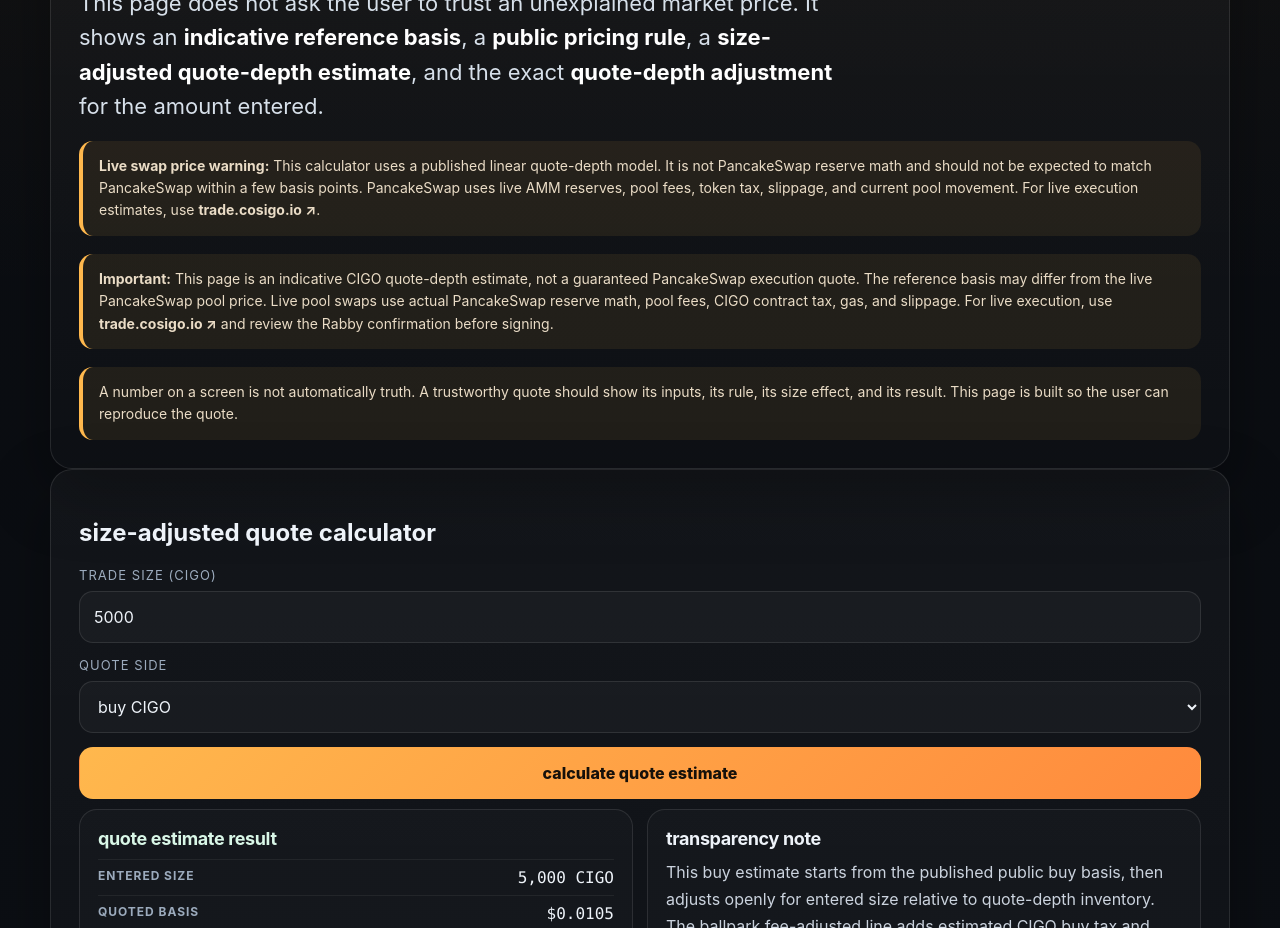
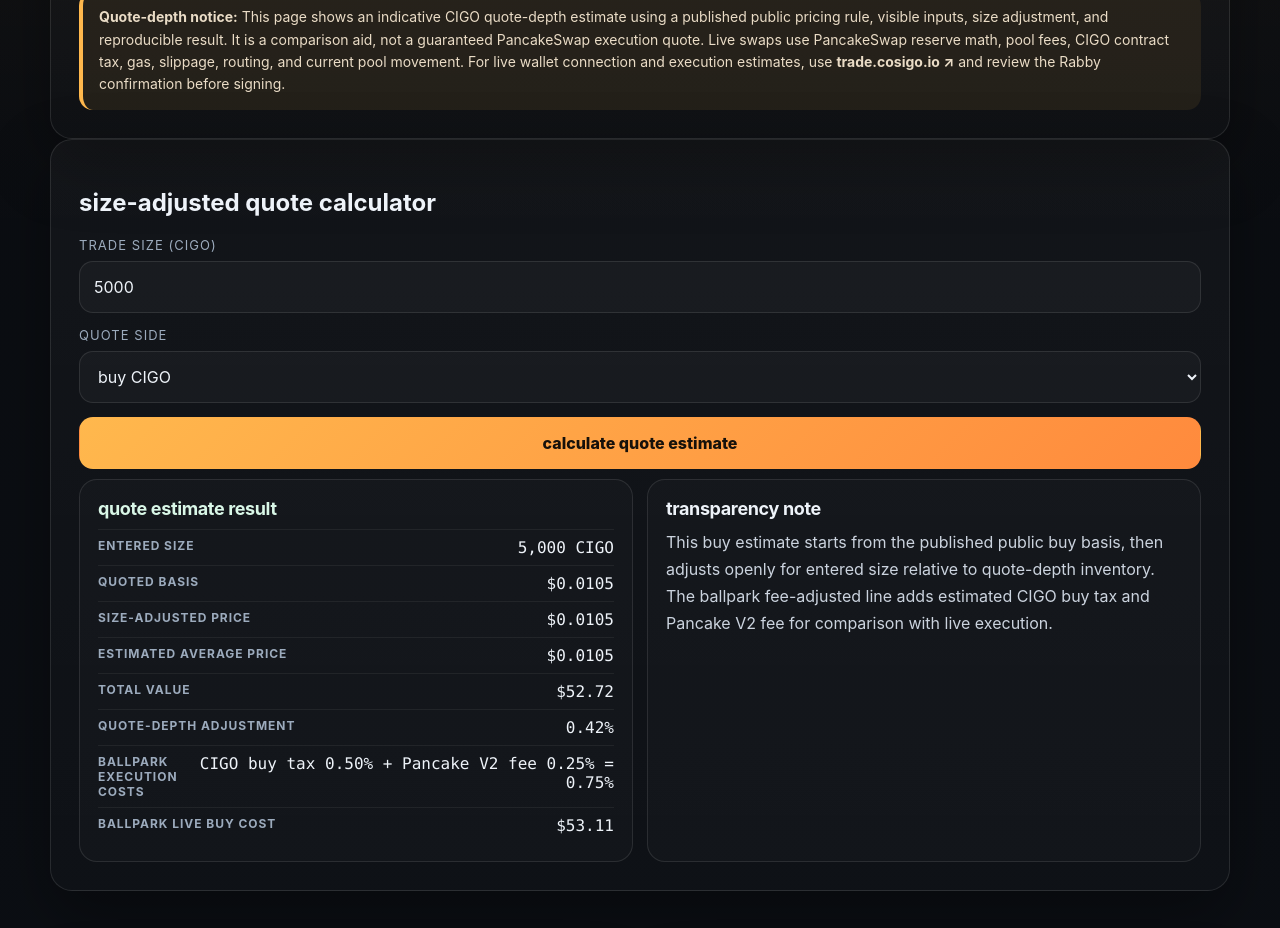
Before and after one commit to cosigo/quote.cosigo.io, a plain HTML site: page public/index.html in a window 1280 px wide. Shown: the part 447-1375 px from the top of the page. Drawn offline with Linux system fonts and the light colour scheme; no server answers; a script that the page names is missing.

Commit message:
Streamline quote page notices and pool note

```diff
--- a/public/index.html
+++ b/public/index.html
@@ -70,38 +70,20 @@
       <div class="hero-grid">
         <div class="card">
           <div class="eyebrow">transparent pricing rail</div>
+
           <h1>public quote.<br>visible inputs.<br>reproducible result.</h1>
-          <p class="lead">
-            This page does not ask the user to trust an unexplained market price.
-            It shows an <strong>indicative reference basis</strong>, a <strong>public pricing rule</strong>,
-            a <strong>size-adjusted quote-depth estimate</strong>, and the exact
-            <strong>quote-depth adjustment</strong> for the amount entered.
-          </p>
-
 
           <div class="notice warning">
-            <strong>Live swap price warning:</strong>
-            This calculator uses a published linear quote-depth model. It is not PancakeSwap reserve math and should not
-            be expected to match PancakeSwap within a few basis points.
-            PancakeSwap uses live AMM reserves, pool fees, token tax, slippage, and current pool movement.
-            For live execution estimates, use <a href="https://trade.cosigo.io/" target="_blank"
-              rel="noopener"><strong>trade.cosigo.io ↗</strong></a>.
-          </div>
-
-          <div class="notice warning">
-            <strong>Important:</strong>
-            This page is an indicative CIGO quote-depth estimate, not a guaranteed PancakeSwap execution quote. The
-            reference basis may differ from the live PancakeSwap pool price.
-            Live pool swaps use actual PancakeSwap reserve math, pool fees, CIGO contract tax, gas, and slippage.
-            For live execution, use <a href="https://trade.cosigo.io/" target="_blank"
-              rel="noopener"><strong>trade.cosigo.io ↗</strong></a>
+            <strong>Quote-depth notice:</strong>
+            This page shows an indicative CIGO quote-depth estimate using a published public pricing rule, visible
+            inputs,
+            size adjustment, and reproducible result. It is a comparison aid, not a guaranteed PancakeSwap execution
+            quote.
+            Live swaps use PancakeSwap reserve math, pool fees, CIGO contract tax, gas, slippage, routing, and current
+            pool movement.
+            For live wallet connection and execution estimates, use
+            <a href="https://trade.cosigo.io/" target="_blank" rel="noopener"><strong>trade.cosigo.io ↗</strong></a>
             and review the Rabby confirmation before signing.
-          </div>
-
-
-          <div class="notice">
-            A number on a screen is not automatically truth. A trustworthy quote should show its inputs,
-            its rule, its size effect, and its result. This page is built so the user can reproduce the quote.
           </div>
 
         </div>
@@ -178,7 +160,7 @@
       <h2>reference basis and public pricing rule</h2>
 
       <div class="grid-2">
-<aside class="card" id="basis">
+        <aside class="card" id="basis">
           <div class="stats">
             <div class="stat">
               <div class="stat-label">reference basis</div>
@@ -250,7 +232,7 @@
           </div>
         </aside>
 
-<aside class="panel" id="formula">
+        <aside class="panel" id="formula">
           <div class="formula-box">
             <h3>public pricing rule</h3>
             <code id="formulaText">
@@ -336,8 +318,7 @@ impact%  = size effect relative to quoted basis
           <a href="https://trade.cosigo.io/pool.html">liquidity pool</a>
           <a href="https://bscscan.com/address/0xDed1e63B6262C0328876b7774f65c08505dd559A" target="_blank"
             rel="noopener">CIGO / BSC-USD pool</a>
-          <a href="https://trade.cosigo.io/guides.html" target="_blank"
-            rel="noopener">Guides</a>
+          <a href="https://trade.cosigo.io/guides.html" target="_blank" rel="noopener">Guides</a>
           <a href="https://token.cosigo.io/">official COSIGO&trade;</a>
         </div>
       </div>
@@ -661,7 +642,7 @@ impact%  = size effect relative to quoted basis
       }
 
       document.getElementById('supplyNote').textContent =
-        `${formatCigo(availableFulfillment)} currently live in active PancakeSwap CIGO pools: ${formatCigo(CIGO_POOL.cigoUsdtPoolBalance || 0)} in CIGO / BSC-USD and ${formatCigo(CIGO_POOL.cigoWbnbPoolBalance || 0)} in CIGO / WBNB. ${formatCigo(committedReserve)} currently committed across treasury and custodian wallets. This section uses direct live pool data rather than PancakeSwap frontend search results or a manual owner-balance snapshot.`;
+        `${formatCigo(availableFulfillment)} currently live in active PancakeSwap CIGO pools: ${formatCigo(CIGO_POOL.cigoUsdtPoolBalance || 0)} in CIGO / BSC-USD and ${formatCigo(CIGO_POOL.cigoWbnbPoolBalance || 0)} in CIGO / WBNB. ${formatCigo(committedReserve)} currently committed across treasury and custodian wallets. This section uses direct live pool data rather than PancakeSwap frontend search results or a manual owner-balance snapshot. Pool note: CIGO / WBNB is the original early PancakeSwap V2 pool. Liquidity was later shifted primarily to CIGO / BSC-USD, so the WBNB pool may show only a small residual balance. It remains listed to avoid confusion from older links, explorer records, or historical routing.`;
     }
 
     function estimatedExecutionAdjustment(quote) {
@@ -714,8 +695,8 @@ impact%  = size effect relative to quoted basis
 
         document.getElementById('explainText').textContent =
           side === 'buy'
-            ? 'This buy estimate starts from the published public buy basis, then adjusts openly for entered size relative to quote-depth inventory. The ballpark fee-adjusted line adds estimated CIGO buy tax and Pancake V2 fee for comparison with live execution. It is a comparison aid, not a guaranteed swap quote.'
-            : 'This sell estimate starts from the published public sell basis, then adjusts openly for entered size relative to quote-depth inventory. The ballpark fee-adjusted line subtracts estimated CIGO sell tax and Pancake V2 fee for comparison with live execution. It is a comparison aid, not a guaranteed swap quote.';
+            ? 'This buy estimate starts from the published public buy basis, then adjusts openly for entered size relative to quote-depth inventory. The ballpark fee-adjusted line adds estimated CIGO buy tax and Pancake V2 fee for comparison with live execution.'
+            : 'This sell estimate starts from the published public sell basis, then adjusts openly for entered size relative to quote-depth inventory. The ballpark fee-adjusted line subtracts estimated CIGO sell tax and Pancake V2 fee for comparison with live execution.';
       } catch (err) {
         document.getElementById('explainText').textContent =
           err.message || 'Invalid quote input.';
```
